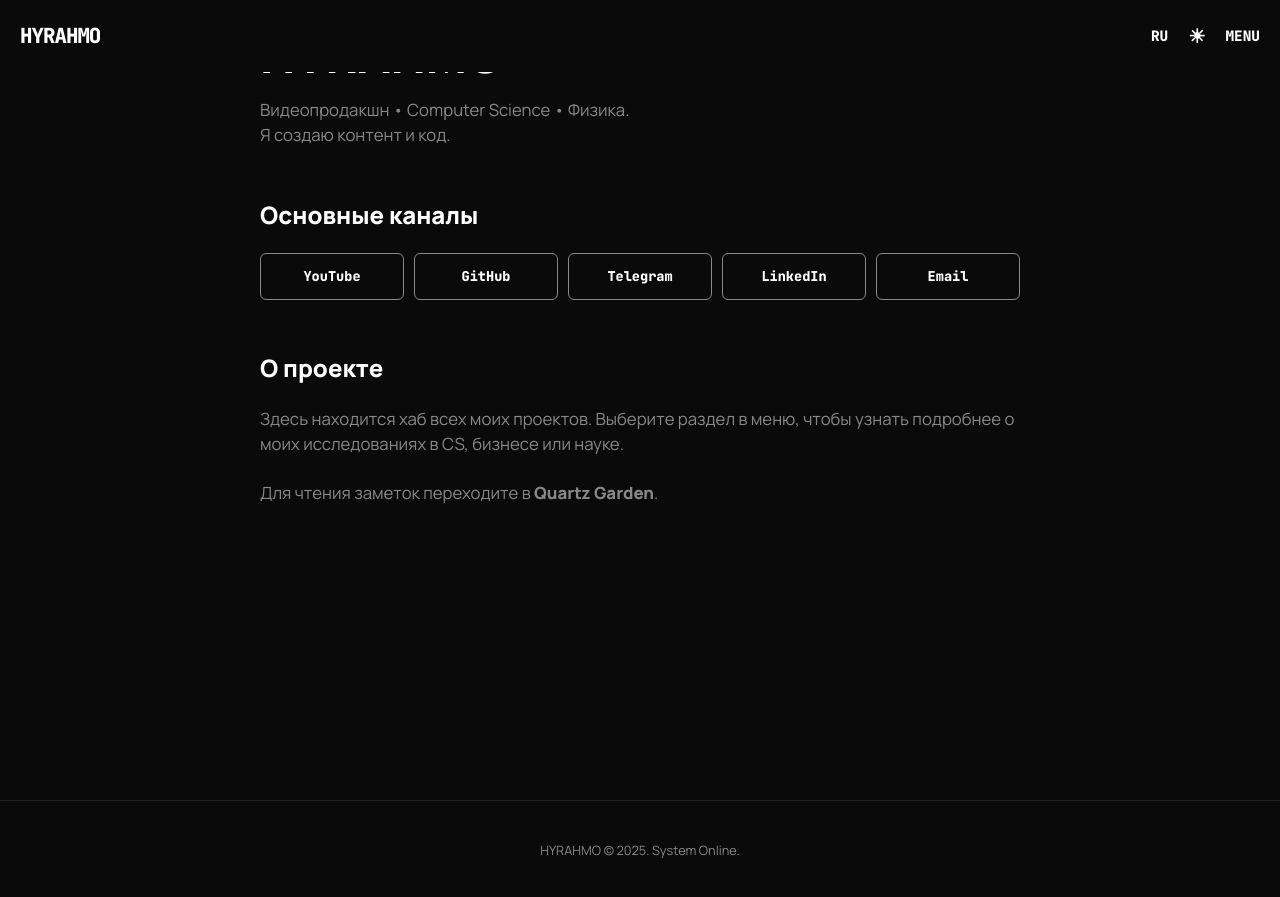
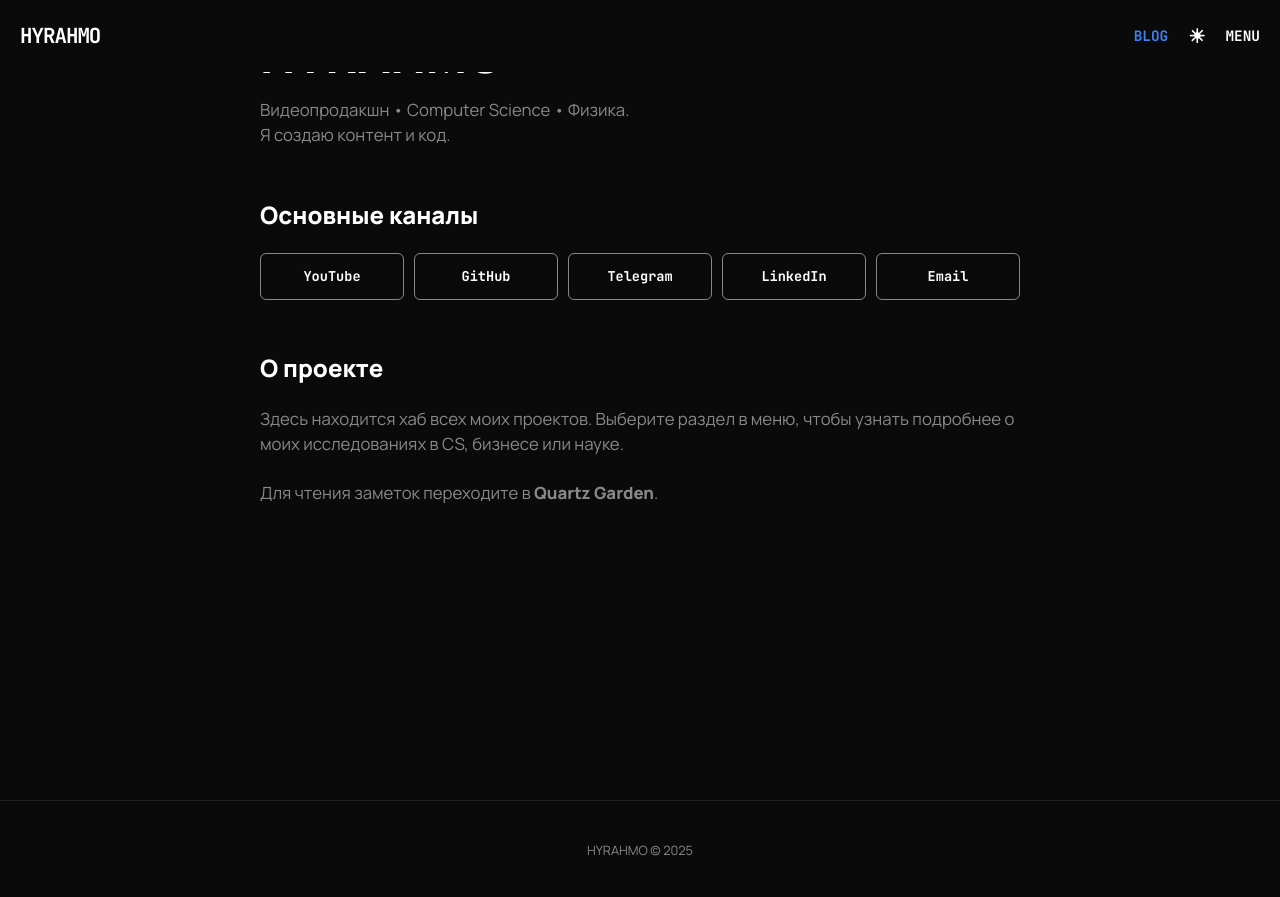
Before and after one commit to hyrahmo/hyrahmoru, a Jekyll site: the page built from index.md, in a window 1280 px wide and 900 px high, scrolled down 140 px. Shown: the top 897 px of the window. Built offline with Jekyll 4.4.1, drawn with Linux system fonts in a browser that asks for light colours; part of the change alters nothing that is shown.

Commit message:
Update font weights and modify navigation links

```diff
--- a/_layouts/default.html
+++ b/_layouts/default.html
@@ -5,7 +5,7 @@
     <meta name="viewport" content="width=device-width, initial-scale=1.0">
     <title>{{ page.title }} | HYRAHMO</title>
     <link rel="preconnect" href="https://fonts.googleapis.com">
-    <link href="https://fonts.googleapis.com/css2?family=JetBrains+Mono:wght@400;800&family=Manrope:wght@400;800&display=swap" rel="stylesheet">
+    <link href="https://fonts.googleapis.com/css2?family=JetBrains+Mono:wght@400;700&family=Manrope:wght@400;800&display=swap" rel="stylesheet">
     <link rel="stylesheet" href="{{ '/assets/css/style.css' | relative_url }}">
 </head>
 <body>
@@ -14,25 +14,24 @@
         <a href="/" class="logo">HYRAHMO</a>
 
         <div class="nav-controls">
-            <!-- ЯЗЫК (Просто текст) -->
-            <button class="clean-btn" onclick="toggleLang()" id="langBtn">RU</button>
+            <!-- Кнопка БЛОГ (сразу в шапке) -->
+            <a href="https://blog.hyrahmo.com" target="_blank" class="header-blog-link">BLOG</a>
 
-            <!-- ТЕМА (Простая иконка) -->
+            <!-- ТЕМА -->
             <button class="clean-btn" onclick="toggleTheme()" id="themeBtn" style="font-size: 1.2rem;">☀</button>
 
-            <!-- МЕНЮ (Текст) -->
+            <!-- МЕНЮ -->
             <button class="clean-btn menu-trigger" onclick="toggleMenu()">MENU</button>
         </div>
     </nav>
 
-    <!-- ПОЛНОЭКРАННОЕ МЕНЮ -->
+    <!-- ВЫПАДАЮЩЕЕ МЕНЮ (На весь экран) -->
     <div class="fullscreen-menu" id="fsMenu">
         <a href="/" onclick="toggleMenu()">Главная</a>
-        <a href="/media" onclick="toggleMenu()">Медиа</a>
+        <a href="/media" onclick="toggleMenu()">Медиа & Biz</a>
         <a href="/cs" onclick="toggleMenu()">Code / CS</a>
-        <a href="/physics" onclick="toggleMenu()">Наука</a>
-        <a href="/links" onclick="toggleMenu()">Links Hub</a>
-        <a href="https://blog.hyrahmo.com" class="blog-link" target="_blank">BLOG</a>
+        <a href="/physics" onclick="toggleMenu()">Science</a>
+        <a href="/links" onclick="toggleMenu()">Все ссылки</a>
     </div>
 
     <main class="page-wrapper">
@@ -40,7 +39,7 @@
     </main>
 
     <footer>
-        HYRAHMO &copy; 2025. System Online.
+        HYRAHMO &copy; 2025
     </footer>
 
     <script>
@@ -52,7 +51,7 @@
 
             if (isOpen) {
                 btn.innerText = "CLOSE";
-                document.body.style.overflow = "hidden"; // Блокируем скролл
+                document.body.style.overflow = "hidden";
             } else {
                 btn.innerText = "MENU";
                 document.body.style.overflow = "auto";
@@ -72,23 +71,8 @@
         function setTheme(theme) {
             document.documentElement.setAttribute('data-theme', theme);
             localStorage.setItem('theme', theme);
-            // Меняем иконку
             const btn = document.getElementById('themeBtn');
             btn.innerText = theme === 'dark' ? '☀' : '☾';
-        }
-
-        // 3. ЯЗЫК
-        let currentLang = localStorage.getItem('lang') || 'ru';
-        updateLangBtn(currentLang);
-
-        function toggleLang() {
-            currentLang = currentLang === 'ru' ? 'en' : 'ru';
-            localStorage.setItem('lang', currentLang);
-            updateLangBtn(currentLang);
-        }
-
-        function updateLangBtn(lang) {
-            document.getElementById('langBtn').innerText = lang.toUpperCase();
         }
     </script>
 </body>
```
